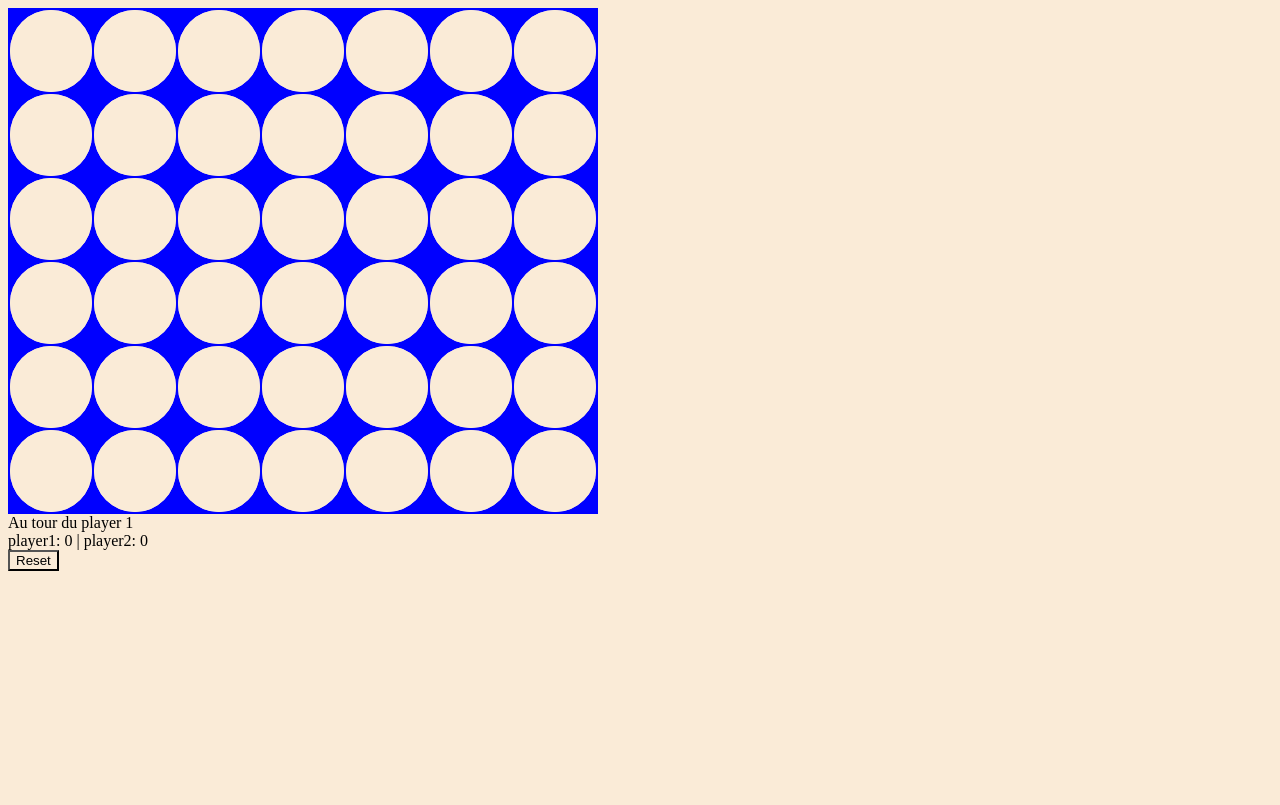
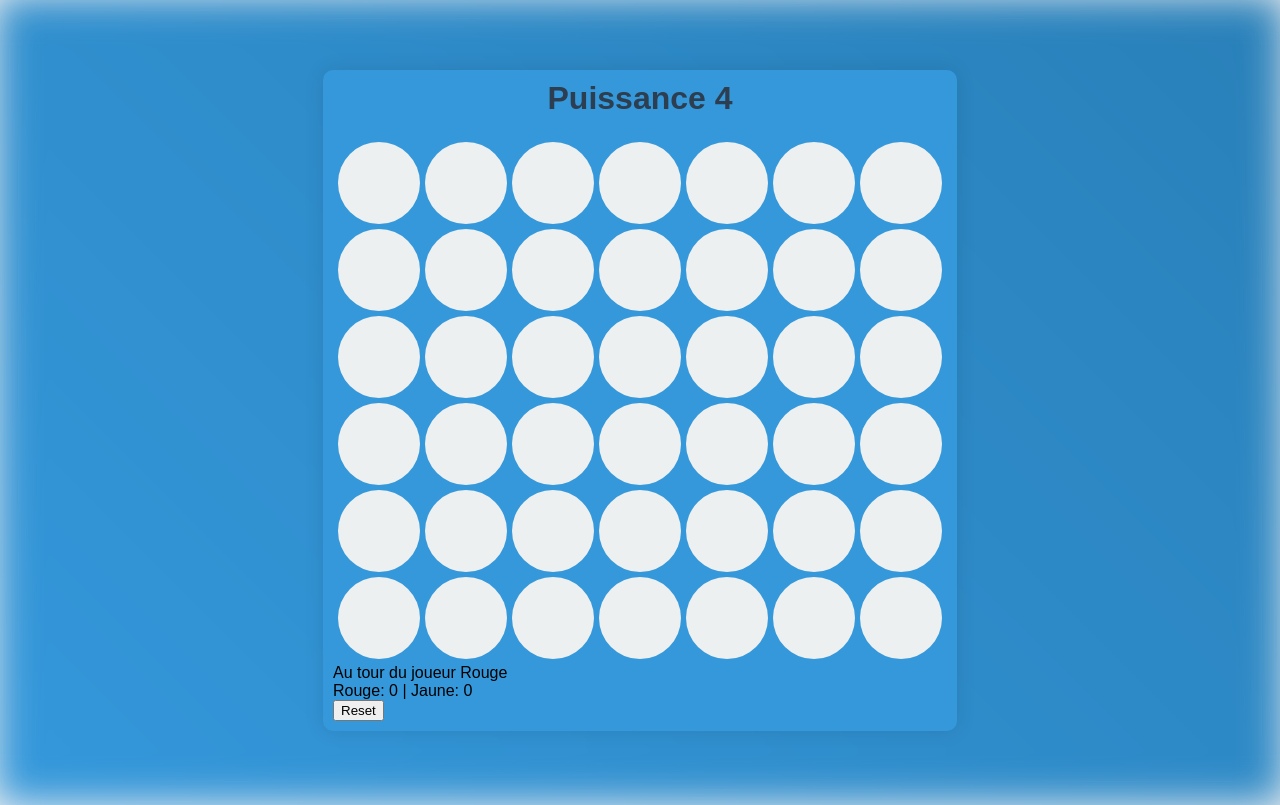
Before and after one commit to paqome/puissance-4, a plain HTML site: page index.html in a window 1280 px wide. Drawn offline with Linux system fonts and the light colour scheme.

Commit message:
front fix

```diff
--- a/script.js
+++ b/script.js
@@ -10,10 +10,11 @@ class Grille {
         this.grid[i][j] = new Pion();
       }
     }
-    this.player = 1;
-    this.score = { player1: 0, player2: 0 };
+    this.currentPlayer = 'Rouge';
+    this.score = { Rouge: 0, Jaune: 0 };
     this.show();
   }
+
   show() {
     let divGame = document.getElementById('game');
     divGame.innerHTML = "";
@@ -26,22 +27,22 @@ class Grille {
           this.play(j);
         });
         if (this.grid[i][j].status == 1) {
-          td.classList.add("player1");
+          td.classList.add("Rouge");
         }
         else if (this.grid[i][j].status == 2) {
-          td.classList.add("player2");
+          td.classList.add("Jaune");
         }
       }
       divGame.appendChild(table);
     }
     let tour = document.createElement('div');
     tour.classList.add('score');
-    tour.innerHTML = `Au tour du player ${this.player}`;
+    tour.innerHTML = `Au tour du joueur ${this.currentPlayer}`;
     divGame.appendChild(tour);
 
     let score = document.createElement('div');
     score.classList.add('score');
-    score.innerHTML = `player1: ${this.score.player1} | player2: ${this.score.player2}`;
+    score.innerHTML = `Rouge: ${this.score.Rouge} | Jaune: ${this.score.Jaune}`;
     divGame.appendChild(score);
 
     let resetBtn = document.createElement('button');
@@ -51,19 +52,16 @@ class Grille {
     };
     divGame.appendChild(resetBtn);
   }
+
   play(col) {
     for (let i = this.rows - 1; i >= 0; i--) {
       if (this.grid[i][col].status === 0) {
-        this.grid[i][col].status = this.player;
+        this.grid[i][col].status = this.currentPlayer === 'Rouge' ? 1 : 2;
         if (this.checkwin()) {
-          if (this.player == 1) {
-            this.score.player1++;
-          } else {
-            this.score.player2++;
-          }
-          let playerGagnant = this.player;
+          this.score[this.currentPlayer]++;
+          let joueurGagnant = this.currentPlayer;
           setTimeout(() => {
-            alert(`player ${playerGagnant} a gagné`);
+            alert(`Le joueur ${joueurGagnant} a gagné`);
           }, 50);
         }
         else if (this.checknul()) {
@@ -71,17 +69,13 @@ class Grille {
             alert("Match nul");
           }, 50);
         }
-        if (this.player == 1) {
-          this.player = 2;
-        }
-        else if (this.player == 2) {
-          this.player = 1;
-        }
+        this.currentPlayer = this.currentPlayer === 'Rouge' ? 'Jaune' : 'Rouge';
         this.show();
         return;
       }
     }
   }
+
   checkwin() {
     for (let i = 0; i < this.rows; i++) {
       for (let j = 0; j < this.cols - 3; j++) {
@@ -141,7 +135,7 @@ class Grille {
         this.grid[i][j] = new Pion();
       }
     }
-    this.player = 1;
+    this.currentPlayer = 'Rouge';
     this.show();
   }
 }
--- a/style.css
+++ b/style.css
@@ -1,24 +1,95 @@
-* {
-    background-color: antiquewhite;
+:root {
+    --background-color: #f0f0f0;
+    --board-color: #3498db;
+    --cell-color: #ecf0f1;
+    --player1-color: #e74c3c;
+    --player2-color: #f1c40f;
+    --border-radius: 50%;
+    --cell-size: 80px;
+    --transition-duration: 0.3s;
+}
+
+body {
+    background-color: var(--background-color);
+    font-family: 'Arial', sans-serif;
+    display: flex;
+    justify-content: center;
+    align-items: center;
+    height: 100vh;
+    margin: 0;
+}
+
+#game {
+    background: var(--board-color);
+    border-radius: 10px;
+    padding: 10px;
+    box-shadow: 0 0 20px rgba(0, 0, 0, 0.1);
 }
 
 #game table {
-    border: 3px blue;
-    background-color: blue;
+    border-collapse: separate;
+    border-spacing: 5px;
 }
 
 #game td {
-    width: 80px;
-    height: 80px;
-    border: 2px blue;
-    border-radius: 50%;
-    background-color: antiquewhite;
+    width: var(--cell-size);
+    height: var(--cell-size);
+    border-radius: var(--border-radius);
+    background-color: var(--cell-color);
+    transition: background-color var(--transition-duration) ease;
+    cursor: pointer;
+}
+
+#game td:hover {
+    opacity: 0.8;
 }
 
 .player1 {
+    background-color: var(--player1-color) !important;
+    box-shadow: 0 0 10px var(--player1-color);
+}
+
+.player2 {
+    background-color: var(--player2-color) !important;
+    box-shadow: 0 0 10px var(--player2-color);
+}
+
+@keyframes drop {
+    0% { transform: translateY(-100px); }
+    100% { transform: translateY(0); }
+}
+
+.player1, .player2 {
+    animation: drop 0.5s ease-in;
+}
+
+#game::before {
+    content: 'Puissance 4';
+    display: block;
+    text-align: center;
+    font-size: 2em;
+    color: #2c3e50;
+    margin-bottom: 20px;
+    font-weight: bold;
+}
+
+#game::after {
+    content: '';
+    position: absolute;
+    top: -5px;
+    left: -5px;
+    right: -5px;
+    bottom: -5px;
+    background: linear-gradient(45deg, #3498db, #2980b9);
+    z-index: -1;
+    filter: blur(20px);
+    border-radius: 15px;
+}
+
+.Rouge {
     background-color: red !important;
 }
 
-.player2 {
+.Jaune {
     background-color: yellow !important;
 }
```
